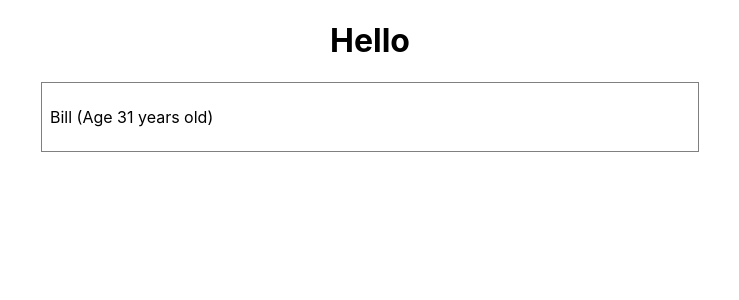
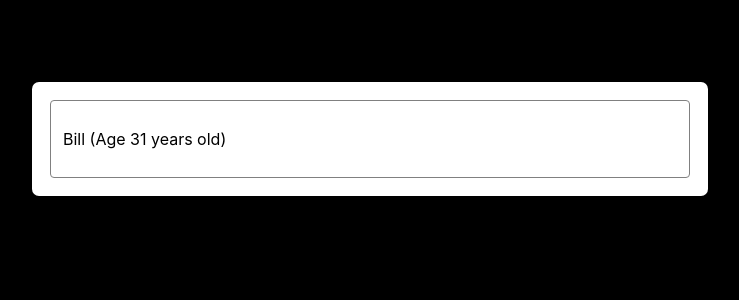
Before and after one commit to mostlyclicks/react-guide-p8, a React (Create React App) app: page / in a window 1280 px wide. Shown: the top 300 px of the page, without its empty margins (270-1009 px from the left). Built offline with nearby package versions, Linux system fonts and the light colour scheme.

Commit message:
clean up card

```diff
--- a/src/App.css
+++ b/src/App.css
@@ -1,5 +1,6 @@
 .App {
   text-align: center;
+
 }
 
 .App-logo {
--- a/src/App.js
+++ b/src/App.js
@@ -6,8 +6,7 @@ function App() {
   return (
     <div className="App">
       <h1>Hello</h1>
-      <User/>
-
+      <User />
     </div>
   );
 }
--- /dev/null
+++ b/src/components/UI/Card.js
@@ -0,0 +1,27 @@
+import React from 'react'
+import styled from 'styled-components'
+
+const Card = (props) => {
+
+  const classes = `${props.className}`
+
+  return (
+    <StyledCard className={classes}>
+      {props.children}
+    </StyledCard>
+  )
+}
+
+export default Card
+
+const StyledCard = styled.div`
+  width:100%;
+  padding:18px;
+  background-color:#fff;
+  border-radius:7px;
+  margin:0 auto;
+
+  @media (min-width:768px) {
+    width:50%;
+  }
+`
--- a/src/components/User/User.js
+++ b/src/components/User/User.js
@@ -1,24 +1,23 @@
 import React from 'react'
+import Card from '../UI/Card'
 import styled from 'styled-components'
 
 const User = () => {
   return (
-    <StyledUser>
-      <p>Bill (Age 31 years old)</p>
-    </StyledUser>
+    <Card>
+      <StyledUser>
+        <p>Bill (Age 31 years old)</p>
+      </StyledUser>
+    </Card>
   )
 }
 
 export default User
 
 const StyledUser = styled.div`
-  width:100%;
+  border-radius:4px;
   border:1px solid gray;
-  padding:.5rem;
+  padding:.75rem;
   text-align:left;
-  margin:0 auto;
 
-  @media (min-width:768px) {
-    width:50%;
-  }
 `
--- a/src/index.css
+++ b/src/index.css
@@ -5,6 +5,7 @@ body {
     sans-serif;
   -webkit-font-smoothing: antialiased;
   -moz-osx-font-smoothing: grayscale;
+  background-color: black;
 }
 
 code {
```
